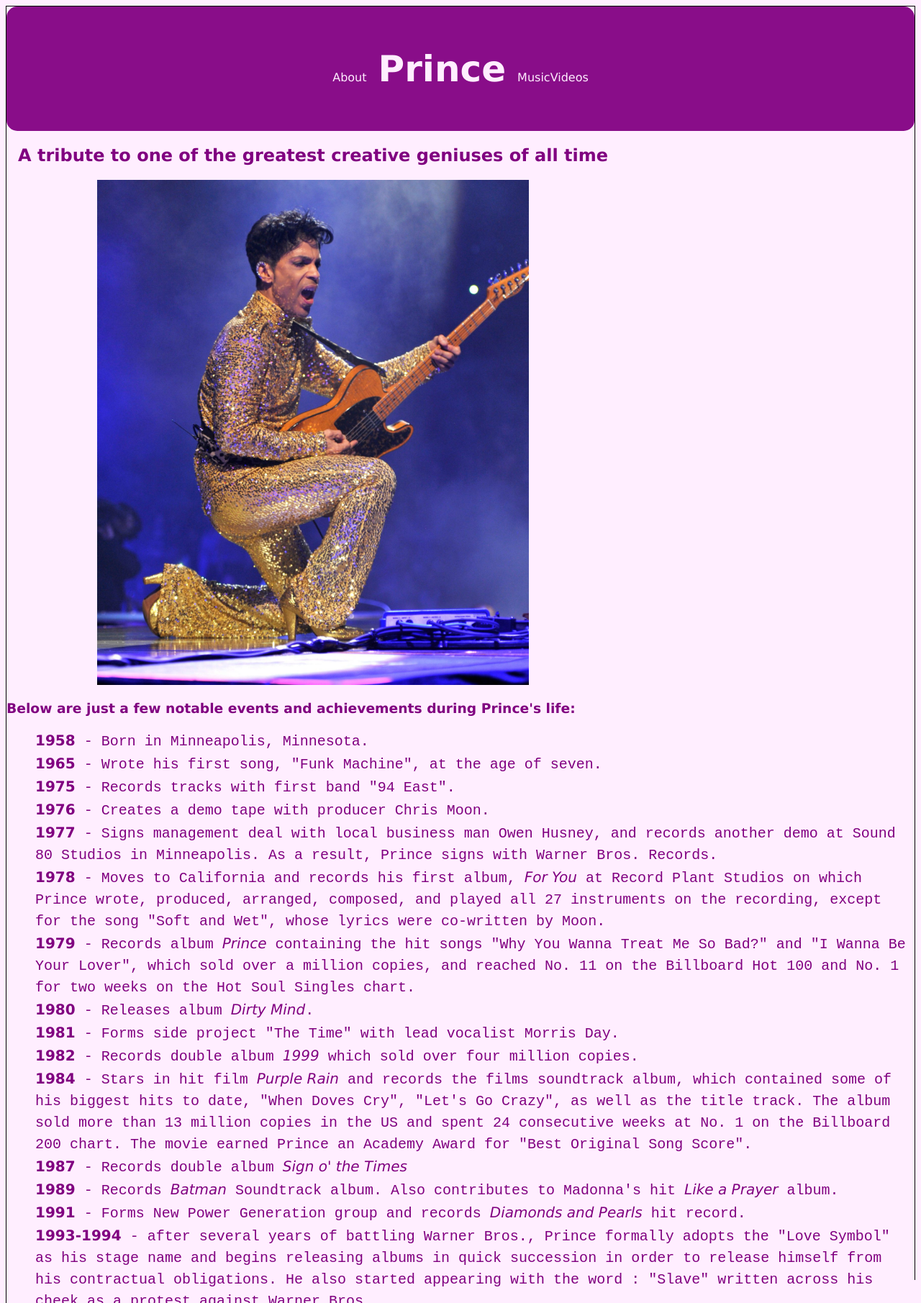
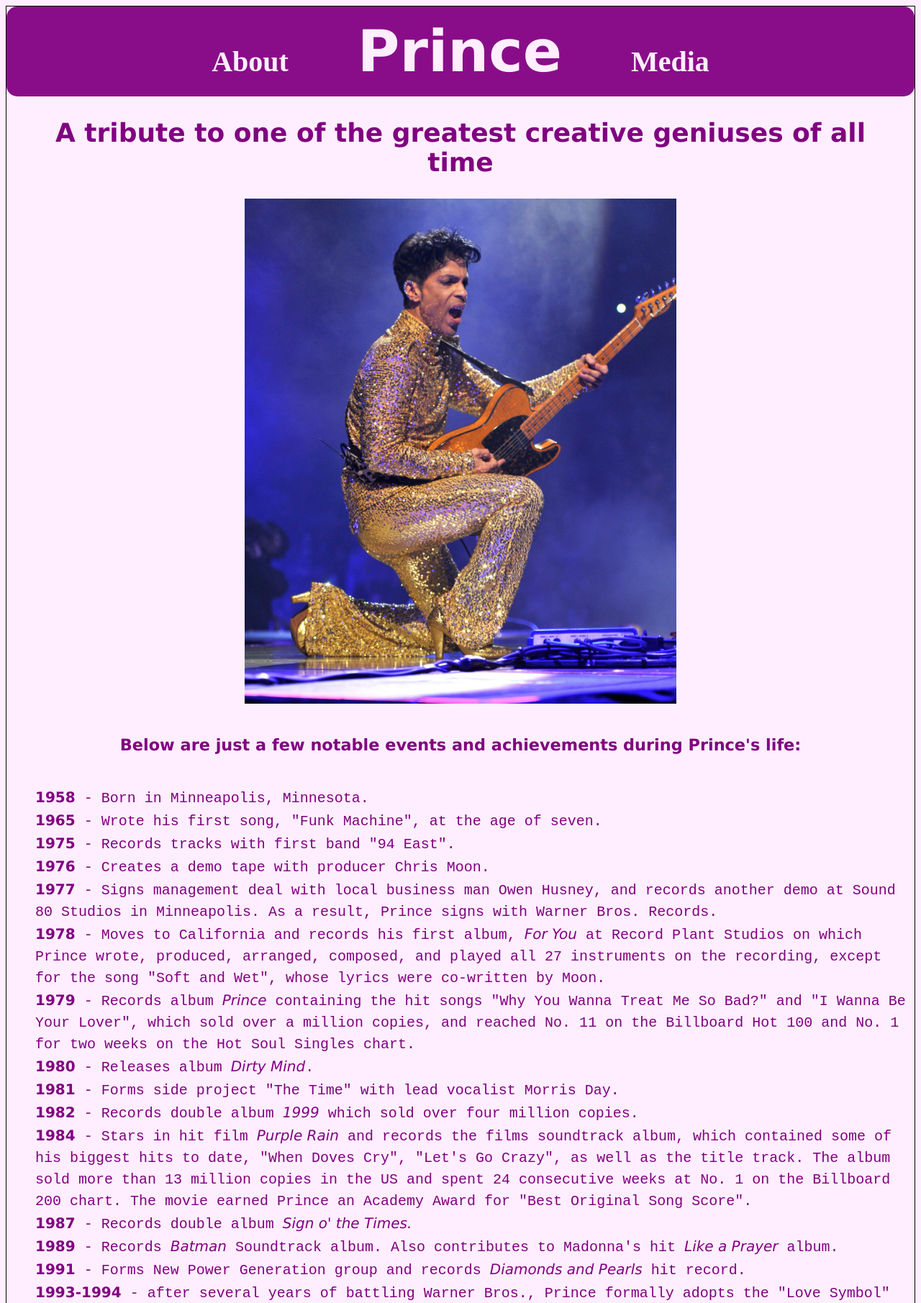
Before and after one commit to 6StringCode/dealers_choice_html_css, a plain HTML site: page index.html in a window 1280 px wide. Shown: the top 1811 px of the page at 72% size. Drawn offline with Linux system fonts and the light colour scheme.

Commit message:
@media added. lots more to do

```diff
--- a/index.html
+++ b/index.html
@@ -1,23 +1,26 @@
-<!DOCTYPE html>
+<!-- <!DOCTYPE html>
 <html>
     <head>
         <!-- this is where my meta info will go -->
         <link rel="stylesheet" href="main.css"></link>
     </head>
     <body>
-        <header class="header">
+        <header>
 
             <nav>
+                <!--I'm consolidating to two nav links for symmetry.
+                    I can add more later-->
                 <div class="nav-item">
                     <a href="#">About</a>
+                    <!--I plan to link to a page that embeds the wikipedia file-->
                   </div>
-                <div><h1>Prince</h1></div>
+                <div class="Prince-header-txt"><h1>Prince</h1></div>
                 <div class="nav-item">
-                    <a href="#">Music</a>
+                    <a href="#">Media</a>
+                    <!--I plan to link to a page that embeds the wikipedia file-->
+                    <!--this will a selection of youtube vids and spotify links embedded in the page-->
                   </div>
-                <div class="nav-item">
-                    <a href="#">Videos</a>
-                  </div>
+
             </nav>
         </header>
 
@@ -28,12 +31,12 @@
                     <h2>A tribute to one of the greatest creative geniuses of all time</h2>
                 </div>
 
-                <div class="headerPic">
-                        <!-- <figure id="listenPic"> -->
+                <div class="gold-pic">
                     <img class="gold"
                                 src="images/Prince-all-that-glitters-is-gold.jpeg">
+                        <!-- <figure id="listenPic"> -->
+                                <!--below is another photo I was considering using later on-->
                                 <!-- <img
-                                id="header-image"
                                 src="https://www.musicinminnesota.com/wp-content/uploads/2016/04/Prince-in-the-rain.png"
                                 alt="Prince performing in the rain at the Superbowl XLI"
                             /> -->
@@ -51,8 +54,9 @@
 
 
 
-            <section id="timeline">
+            <div id="timeline">
                 <h3 id="headline">Below are just a few notable events and achievements during Prince's life:</h3>
+                <div>
                     <ul>
                         <li><strong>1958</strong> - Born in Minneapolis, Minnesota.</li>
                         <li><strong>1965</strong> - Wrote his first song, "Funk Machine", at the age of seven.</li>
@@ -65,15 +69,20 @@
                         <li><strong>1981</strong> - Forms side project "The Time" with lead vocalist Morris Day.</li>
                         <li><strong>1982</strong> - Records double album <em>1999</em> which sold over four million copies.</li>
                         <li><strong>1984</strong> - Stars in hit film <em>Purple Rain</em> and records the films soundtrack album, which contained some of his biggest hits to date, "When Doves Cry", "Let's Go Crazy", as well as the title track. The album sold more than 13 million copies in the US and spent 24 consecutive weeks at No. 1 on the Billboard 200 chart. The movie earned Prince an Academy Award for "Best Original Song Score".</li>
-                    <li><strong>1987</strong> - Records double album <em>Sign o' the Times</em></li>
+                        <li><strong>1987</strong> - Records double album <em>Sign o' the Times.</em></li>
                         <li><strong>1989</strong> - Records <em>Batman</em> Soundtrack album. Also contributes to Madonna's hit <em>Like a Prayer</em> album.</li>
                         <li><strong>1991</strong> - Forms New Power Generation group and records <em>Diamonds and Pearls</em> hit record.</li>
                         <li><strong>1993-1994</strong> - after several years of battling Warner Bros., Prince formally adopts the "Love Symbol" as his stage name and begins releasing albums in quick succession in order to release himself from his contractual obligations. He also started appearing with the word : "Slave" written across his cheek as a protest against Warner Bros.</li>
                         <li><strong>1996</strong> - Free from his contract with Warner Bros., Prince begins his Emancipation era with said titled triple album, his first that included cover songs.</li>
                         <li><strong>2000</strong> - Upon the expiration of his publishing contract with Warner/Chappel, Prince returns to using his name.</li>
-                    <li><strong>2004</strong> - Inducted into the Rock and Roll Hall of Fame</li>
-                    <li><strong>2016</strong> - After secretly battling health issues and a resulting opiod addiction for pain, Prince dies on April 21st at 57 from an apparent overdose of counterfiet pain medication laced with fentanyl</li>
+                        <li><strong>2004</strong> - Inducted into the Rock and Roll Hall of Fame.</li>
+                        <li><strong>2016</strong> - After secretly battling health issues and a resulting opiod addiction for pain, Prince dies on April 21st at 57 from an apparent overdose of counterfiet pain medication laced with fentanyl.</li>
                     </ul>
+                </div>
         </div>
     </body>
 </html>
+
+
+<!--this is another photo I'm saving for use later on one of the other pagesr-->
+<!-- <a id='cxp257nQTLFTH9TE7vC8Ug' class='gie-slideshow' href='http://www.gettyimages.com/detail/73338786' target='_blank' style='color:#a7a7a7;text-decoration:none;font-weight:normal !important;border:none;display:inline-block;'>Embed from Getty Images</a><script>window.gie=window.gie||function(c){(gie.q=gie.q||[]).push(c)};gie(function(){gie.widgets.load({id:'cxp257nQTLFTH9TE7vC8Ug',sig:'iEJigrQSQMmY18NZuTxRtpk4GSGtItNBqeW468wLTXk=',w:'594px',h:'413px',items:'73338786,73204708,73204722,73203070',caption: true ,tld:'com',is360: false })});</script><script src='//embed-cdn.gettyimages.com/widgets.js' charset='utf-8' async></script> -->
--- a/main.css
+++ b/main.css
@@ -5,24 +5,34 @@
     display: flex;
     background-color: rgba(132, 4, 132, 0.955);
     border-radius: 15px;
+    height: 125px;
+    align-items: center;
 }
 h1 {
-    flex: 1;
-    padding: 1rem;
-    font-size: 50px;
+    flex: 3;
+    width: 100%;
+    padding: 0 1em;
+    font-size: 5em;
     color: #fef;
-    text-align: center;
 }
 
 nav {
+    display: flex;
     width: 100%;
-    display: flex;
     align-items: baseline;
     justify-content: center;
 }
+
+.nav-item {
+    margin: 1em;
+
+}
 a {
-    flex: 1;
+    /* flex: 1; */
     color: #fef;
+    font-family: serif;
+    font-size: 2.5em;
+    font-weight: 600;
     text-decoration: none;
 }
 body {
@@ -30,33 +40,47 @@
     border: 1px solid black;
 }
 
-.subHeader-text {
-    margin: 0 1rem;
-    flex: 1;
-}
 .subHeader {
     display: flex;
     flex-direction: column;
     align-items: center;
 }
 
+.subHeader-text {
+    margin: 0 1rem;
+    flex: 1;
+    text-align: center;
+    font-size: 1.5em;
+}
+
 .content {
     display: flex;
     flex-direction: column;
-    align-items: flex-start;
+    align-items: center;
 }
-
 
 .gold {
     max-width: 600px;
 }
-/* .headerPic {
-    flex: 2;
-} */
-
+h3 {
+    text-align: center;
+    font-size: 1.4em;
+    margin: 2em;
+}
 li {
     list-style: none;
     font-family: 'Courier New', Courier, monospace;
     font-size: 20px;
     line-height: 1.5;
 }
+
+
+@media (max-width: 600px){
+    .gold {
+      max-width: 90%;
+      max-width: 90%;
+      display: block;
+      margin-left: auto;
+      margin-right: auto;
+    }
+}
```
Also changed, not shown: 1 other file. Lines whose indentation alone changed are shown as unchanged.
